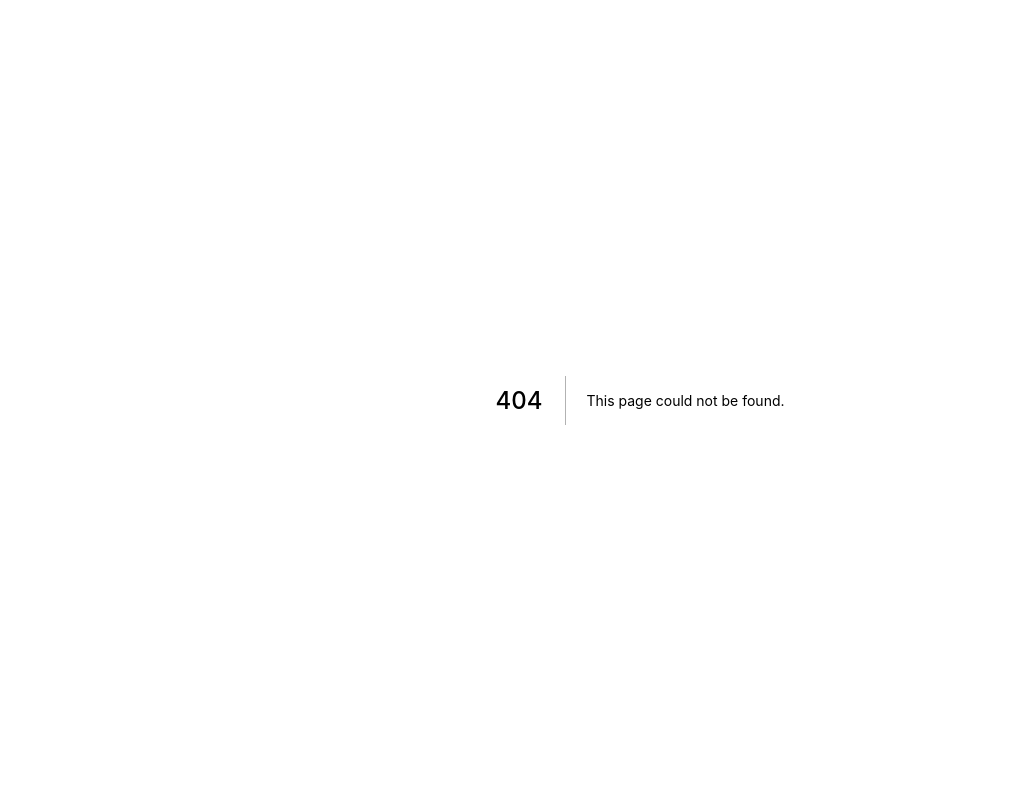
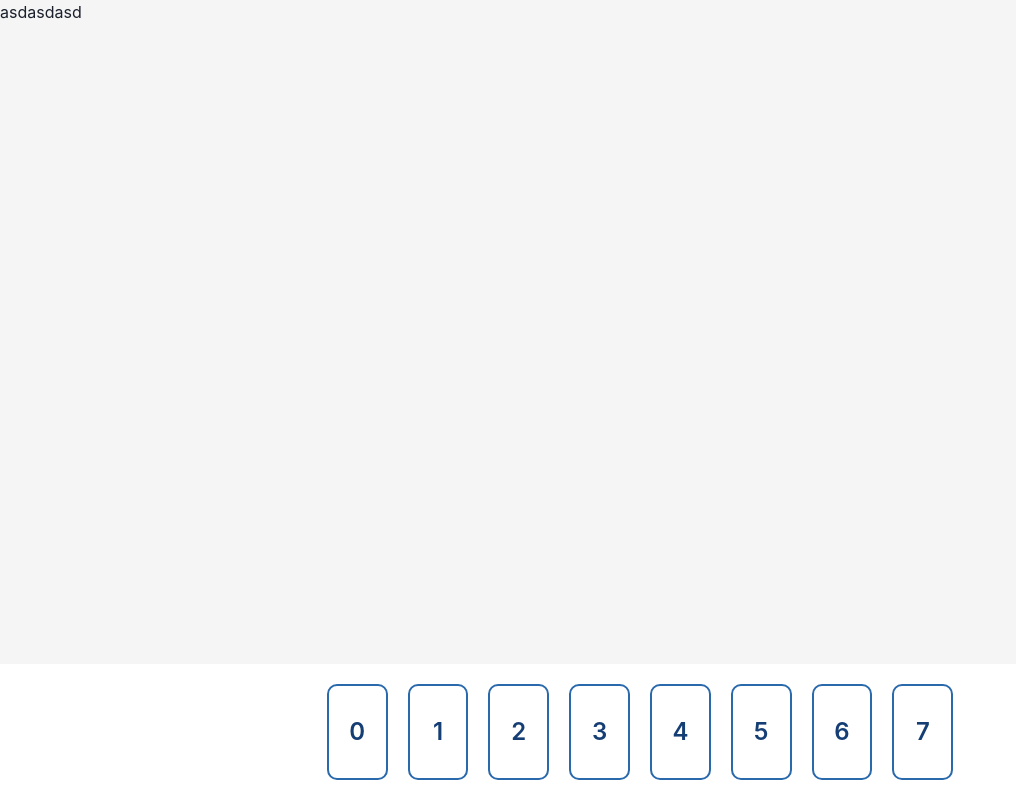
Before and after one commit to virtorodrigues/planning-poker, a Next.js app: page /game in a window 1280 px wide. Before the commit this address had no page. Shown: the whole page, without its empty margins (0-1016 px from the left). Built offline with nearby package versions, Linux system fonts and the light colour scheme.

Commit message:
create cards to choose

```diff
--- /dev/null
+++ b/src/components/Card.tsx
@@ -0,0 +1,26 @@
+import { Box, Button, Flex, Text } from "@chakra-ui/react"
+
+type CardProps = {
+  showed: boolean;
+  score: number;
+}
+
+export function Card({ showed, score }: CardProps) {
+  return (
+    <Box py={5}>
+      <Button
+        justifyContent="center"
+        alignItems="center"
+        h={"6rem"}
+        w={"3.8rem"}
+        border={"2px"}
+        borderColor="brand.700"
+        borderRadius={10}
+        bg="transparent"
+      >
+        <Text color="brand.800" fontWeight="semibold" fontSize={24}>{score}</Text>
+      </Button >
+
+    </Box>
+  )
+}
--- /dev/null
+++ b/src/pages/game.tsx
@@ -0,0 +1,49 @@
+import { Button, Flex, Box, GridItem, Heading, SimpleGrid, Stack, HStack } from '@chakra-ui/react'
+import type { NextPage } from 'next'
+import { Card } from '../components/Card'
+
+const cards = [
+  { showed: false, score: 0 },
+  { showed: false, score: 0 },
+  { showed: false, score: 0 },
+  { showed: false, score: 0 },
+  { showed: false, score: 0 },
+  { showed: false, score: 0 },
+  { showed: false, score: 0 },
+  { showed: false, score: 0 },
+
+];
+
+type CardProps = {
+  showed: boolean;
+  score: number;
+};
+
+const justifyContentType = cards.length > 8 ? "flex-start" : "center";
+
+const Landing: NextPage = () => {
+  return (
+    <Flex bg="whitesmoke" h="100vh" direction="column" >
+      <Flex >
+        asdasdasd
+      </Flex>
+      <Box bg="white" bottom={"0"} overflow={"auto"} position={"fixed"} >
+        <HStack
+          spacing={5}
+          width={"100vw"}
+          d="flex"
+          paddingX={10}
+          isInline
+          wrap={'nowrap'}
+          justifyContent={["flex-start", "flex-start", justifyContentType]}
+        >
+          {cards.map((card: CardProps, index) => (
+            <Card key={index} showed={card.showed} score={index} />
+          ))}
+        </HStack >
+      </Box>
+    </Flex>
+  )
+}
+
+export default Landing
--- a/src/styles/theme.ts
+++ b/src/styles/theme.ts
@@ -5,7 +5,7 @@ const colors = {
     900: '#1a365d',
     800: '#153e75',
     700: '#2a69ac',
-    500: '#2a69ac',
+    500: '#3993ff',
     400: '#2a69ac',
     300: '#2a69ac',
     200: '#2a69ac',
```
